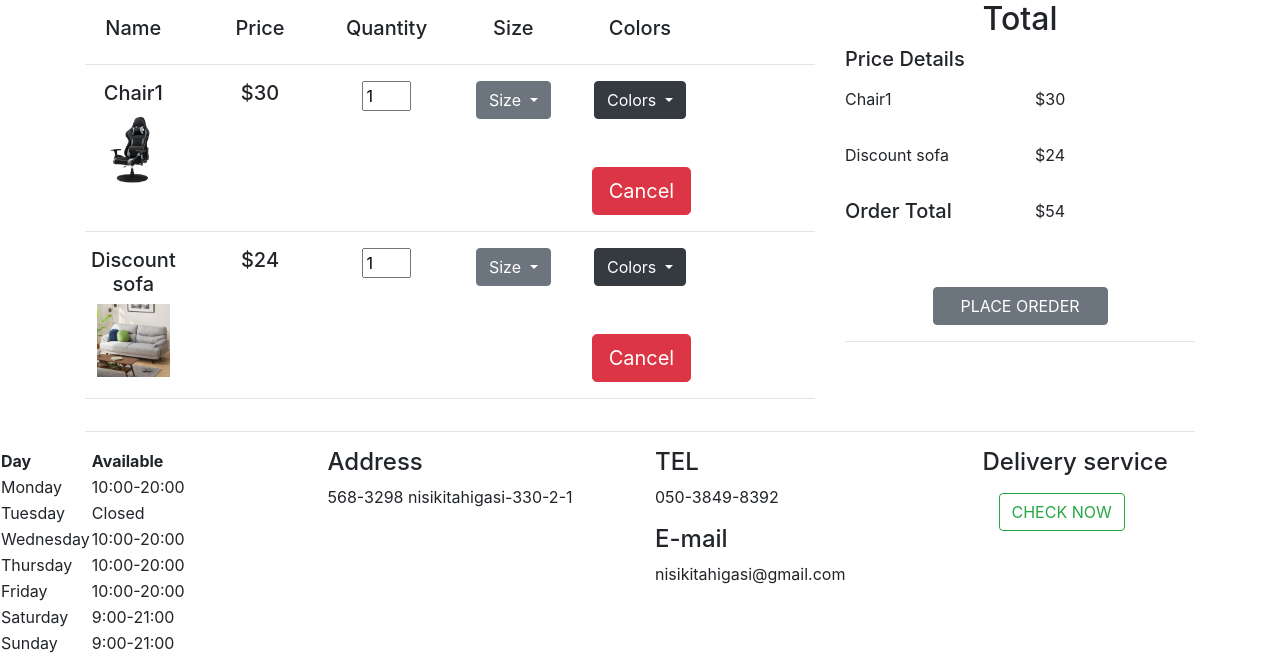
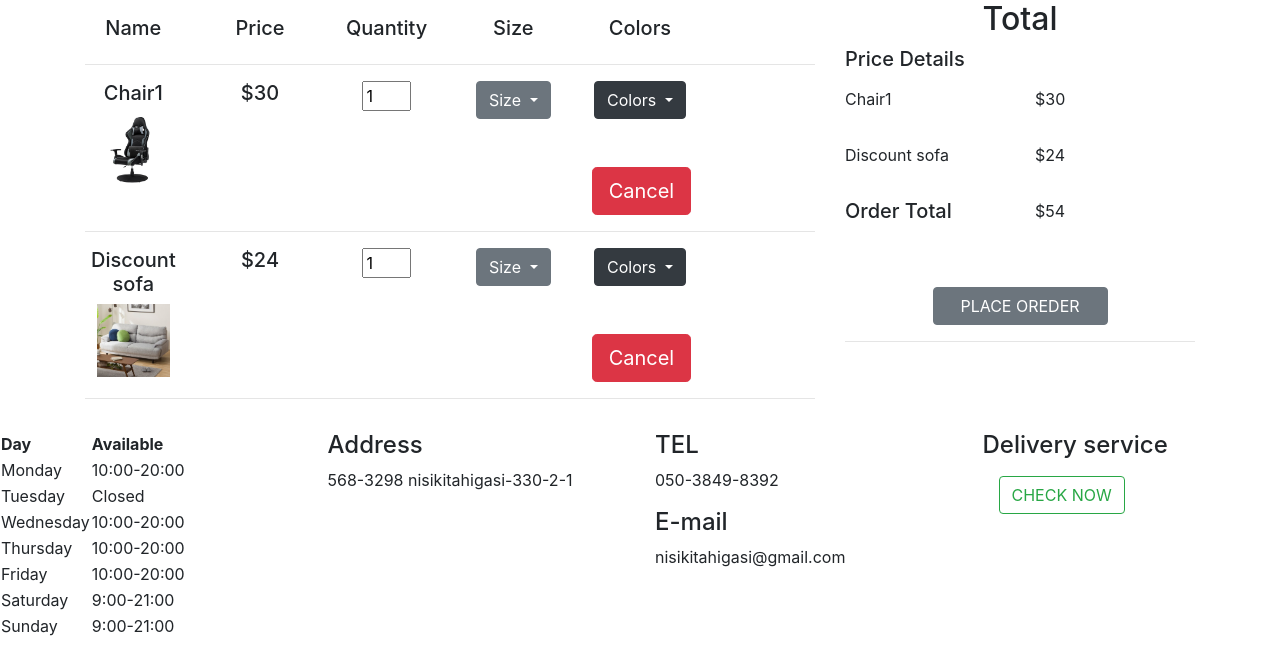
Before and after one commit to kazukikanomata/comfortable-furnitures, a PHP site: page /cartpage.php in a window 1280 px wide. Shown: the part 110-782 px from the top of the page. Run offline with PHP 8.4, Linux system fonts and the light colour scheme.

Commit message:
add：クソコード直す

```diff
--- a/blog.php
+++ b/blog.php
@@ -5,9 +5,7 @@ include_once 'header.php';
     <div class="text-center">
         <img src="image/style.blog.jpg" alt="" class="d-block w-100">
         <h1 class="my-2">Blog</h1>
-
     </div>
-
 </div>
 <?php
 include_once 'footer.php';
--- a/cartpage.php
+++ b/cartpage.php
@@ -6,7 +6,6 @@ include_once 'header.php';
     <form action="#" method="post">
         <div class="row">
             <div class="col-8">
-    <!-- left side -->
                 <div class="row my-3 text-center">
                     <div class="col-2">
                         <h5>Name</h5>
@@ -56,7 +55,7 @@ include_once 'header.php';
                             <a class="dropdown-item" href="#">Pink</a>
                             <a class="dropdown-item" href="#">Yellow</a>
                         </div>
-                    <button type="submit" class="btn btn-danger btn-lg mt-5" name="btn_cancel">Cancel</button>
+                        <button type="submit" class="btn btn-danger btn-lg mt-5" name="btn_cancel">Cancel</button>
                     </div>
                 </div>
                 <hr>
@@ -93,15 +92,12 @@ include_once 'header.php';
                         </div>
                         <button type="submit" class="btn btn-danger btn-lg mt-5" name="btn_cancel">Cancel</button>
                     </div>
-
                 </div>
                 <hr>
             </div>
-
             <div class="col-4">
-    <!-- right side -->
-            <h2 class="text-center">Total</h2>
-            <h5>Price Details</h5>
+                <h2 class="text-center">Total</h2>
+                <h5>Price Details</h5>
                 <div class="row my-3">
                     <div class="col-md-6">
                         <p>Chair1</p>
@@ -133,7 +129,6 @@ include_once 'header.php';
             </div>
         </div>
     </form>
-    <hr>
 </div>
 <?php
 include_once 'footer.php';
--- a/footer.php
+++ b/footer.php
@@ -66,8 +66,6 @@
     </div>
 </div>
 
-
-
 <script src="https://cdnjs.cloudflare.com/ajax/libs/jquery/3.5.1/jquery.slim.min.js"></script>
 <script src="https://cdnjs.cloudflare.com/ajax/libs/popper.js/1.16.1/umd/popper.min.js"></script>
 <script src="https://cdnjs.cloudflare.com/ajax/libs/twitter-bootstrap/4.6.0/js/bootstrap.min.js"></script>
--- a/header.php
+++ b/header.php
@@ -11,7 +11,6 @@
     <title>Index</title>
 </head>
 <body>
-<!-- navbar -->
     <nav class="navbar navbar-expand-md navbar-dark bg-dark sticky-top">
         <div class="container">
             <a href="index.php" class="navbar-brand">Comfortable Furnitures</a>
@@ -48,3 +47,5 @@
             </div>
         </div>
     </nav>
+</body>
+</html>
--- a/index.php
+++ b/index.php
@@ -1,7 +1,6 @@
 <?php
 include_once 'header.php';
 ?>
-
     <!-- slider -->
     <div class="container">
         <h2 class="mx-2 my-3">Feature Furnitures</h2>
@@ -27,7 +26,6 @@ include_once 'header.php';
             </a>
         </div>
         <hr>
-        <!-- Hot items -->
         <h2 class="mx-2 my-3">Hot items</h2>
         <div class="row mb-3">
             <div class="col-md-4">
@@ -94,7 +92,6 @@ include_once 'header.php';
             </div>
         </div>
         <hr>
-        <!-- Discount sales -->
         <h2 class="mx-2 my-3">Discount Sales</h2>
         <div class="row">
             <div class="col-md-4">
@@ -129,7 +126,7 @@ include_once 'header.php';
             </div>
         </div>
         <br>
-
+    </div>
 <?php
 include_once 'footer.php';
 ?>
--- a/login.php
+++ b/login.php
@@ -7,9 +7,9 @@ include_once 'header.php';
             <form action="#" method="post">
                 <input type="e-mail" name="e-mail" id="e-mail" class="form-control my-2 w-75 mx-auto" placeholder="e-mail address" required>
                 <input type="password" name="password" id="password" class="form-control mb-2 w-75 mx-auto" placeholder="password" required>
-            <div class="text-center">
-                <p>If you don't have account <a href="signUp.php">sign up</a> please</p>
-            </div>
+                <div class="text-center">
+                    <p>If you don't have account <a href="signUp.php">sign up</a> please</p>
+                </div>
                 <div class="text-center">
                     <button type="submit" class="btn btn-success w-50 my-4" name="btn_login">Login</button>
                 </div>
--- a/product.php
+++ b/product.php
@@ -2,7 +2,6 @@
 include_once 'header.php';
 ?>
 <div class="container">
-<!-- left side -->
     <div class="row">
         <div class="col-md-4">
             <div class="card my-5">
@@ -16,7 +15,6 @@ include_once 'header.php';
                 </div>
             </div>
         </div>
-<!-- right side -->
         <div class="col-md-4">
             <h3 class="mt-5">Chair1</h3>
             <p>It's functional for playing games. </p>
--- a/signUp.php
+++ b/signUp.php
@@ -1,7 +1,6 @@
 <?php
 include_once 'header.php';
 ?>
-
     <div class="container py-5">
         <div class="jumbotron w-75 mx-auto">
             <h1 class="text-center">Sign UP</h1>
@@ -18,35 +17,30 @@ include_once 'header.php';
                         <input type="text" name="last_name" id="last_name" class="form-control mb-2" required>
                     </div>
                 </div>
-
                 <div class="form-group row">
                     <label for="address" class="col-md-2 col-form-label">Address</label>
                     <div class="col-md-10">
                         <input type="address" name="address" id="address" class="form-control mb-2" required>
                     </div>
                 </div>
-
                 <div class="form-group row">
                     <label for="e-mail_address" class="col-md-2 col-form-label">E-mail address</label>
                     <div class="col-md-10">
                         <input type="e-mail_address" name="e-mail_address" id="e-mail_address" class="form-control mb-2" required>
                     </div>
                 </div>
-
                 <div class="form-group row">
                     <label for="username" class="col-md-2 col-form-label">Username</label>
                     <div class="col-md-10">
                         <input type="text" name="username" id="username" class="form-control mb-2" required>
                     </div>
                 </div>
-
                 <div class="form-group row">
                     <label for="password" class="col-md-2 col-form-label">Password</label>
                     <div class="col-md-10">
                         <input type="password" name="password" id="password" class="form-control mb-2" required>
                     </div>
                 </div>
-
                 <div class="form-group row">
                     <label for="confirm_password" class="col-md-2 col-form-label">Re-type Password</label>
                     <div class="col-md-10">
```
Lines whose indentation alone changed are shown as unchanged.
